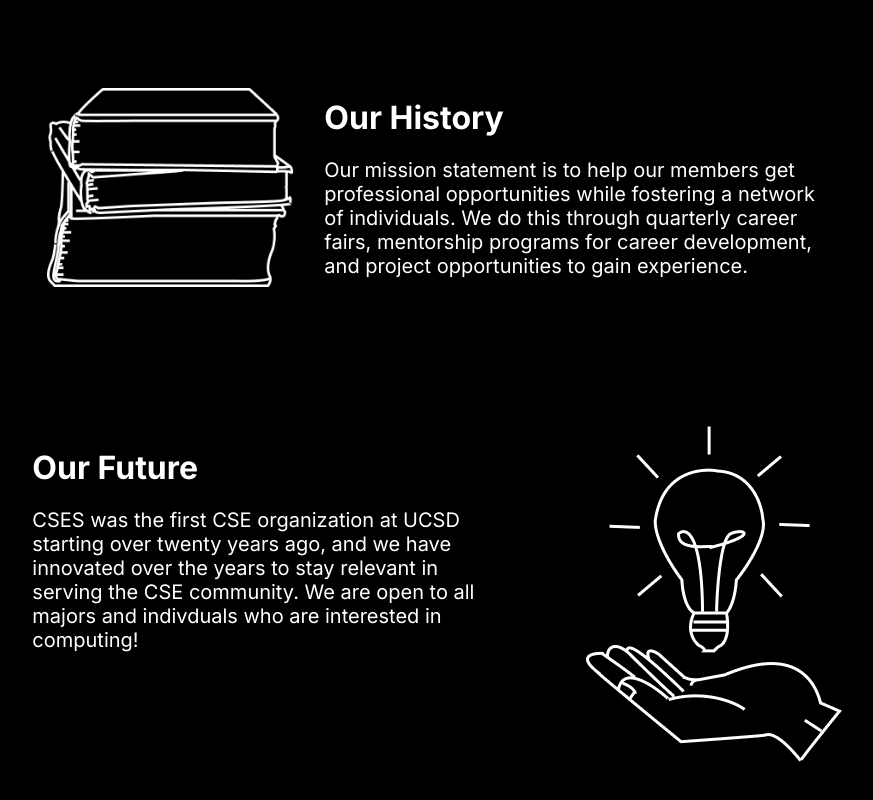
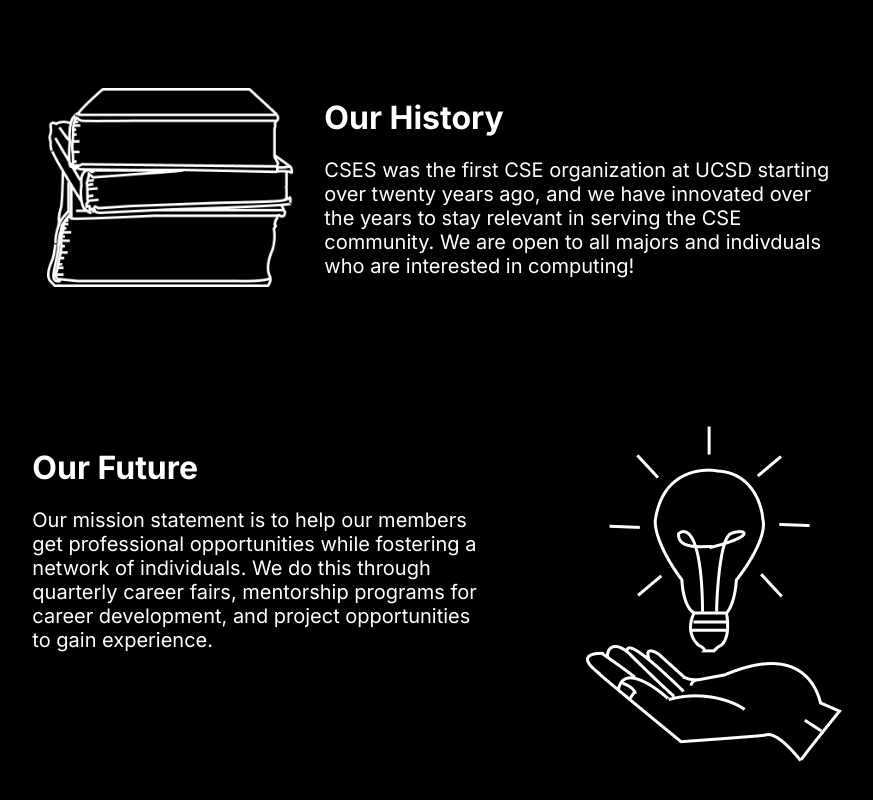
Before and after one commit to Will-Hsu/cses_webdev, a React (Create React App) app in the folder frontend/: page /about in a window 1280 px wide. Shown: the part 790-1590 px from the top of the page, without its empty margins (213-1086 px from the left). Built offline with nearby package versions, Linux system fonts and the light colour scheme; no server answers; what @2toad/profanity would draw is missing.

Commit message:
changing text for Our Future

```diff
--- a/frontend/src/components/About/About.tsx
+++ b/frontend/src/components/About/About.tsx
@@ -90,10 +90,7 @@ const About = () => {
               >
                 <h1>Our History</h1>
                 <p style={{ color: 'white', fontSize: 'clamp(15px, 3vw, 20px)' }}>
-                  Our mission statement is to help our members get professional opportunities while
-                  fostering a network of individuals. We do this through quarterly career fairs,
-                  mentorship programs for career development, and project opportunities to gain
-                  experience.
+                  CSES was the first CSE organization at UCSD starting over twenty years ago, and we have innovated over the years to stay relevant in serving the CSE community. We are open to all majors and indivduals who are interested in computing!
                 </p>
               </Box>
             </Grid>
@@ -117,7 +114,7 @@ const About = () => {
                   textAlign: isSmallScreen ? 'center' : 'left',
                 }}
               >
-                CSES was the first CSE organization at UCSD starting over twenty years ago, and we have innovated over the years to stay relevant in serving the CSE community. We are open to all majors and indivduals who are interested in computing!
+                Our mission statement is to help our members get professional opportunities while fostering a network of individuals. We do this through quarterly career fairs, mentorship programs for career development, and project opportunities to gain experience.
               </p>
             </Grid>
             <Grid item sm={4} md={3} lg={3} maxHeight={'100%'}>
```
